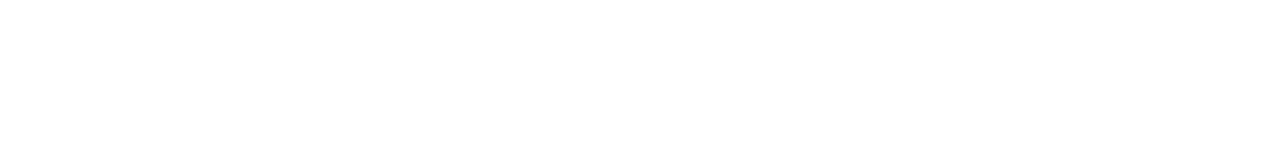
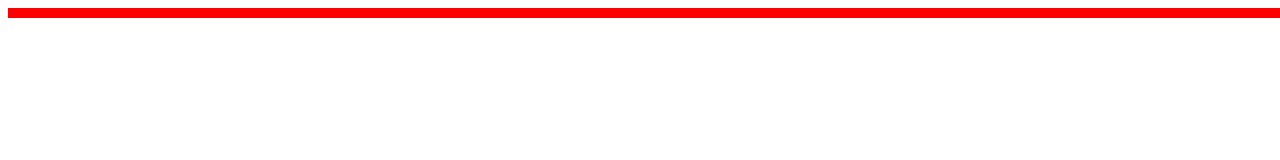
Before and after one commit to DmitriyAlpatskiy/first-project, a plain HTML site: page index.html in a window 1280 px wide. Drawn offline with Linux system fonts and the light colour scheme.

Commit message:
Редактировал стили

```diff
--- a/index.html
+++ b/index.html
@@ -8,8 +8,8 @@
     <link rel="stylesheet" href="style.css">
 </head>
 <body>
-    <header></header>
+    <header class="header"></header>
     <main></main>
-    <footer></footer>
+    <footer class="footer"></footer>
 </body>
 </html>
--- a/style.css
+++ b/style.css
@@ -0,0 +1,9 @@
+.header {
+    width: 100%;
+    border: 5px solid red;
+}
+
+.footer {
+    padding-bottom: 30px;
+
+}
```
